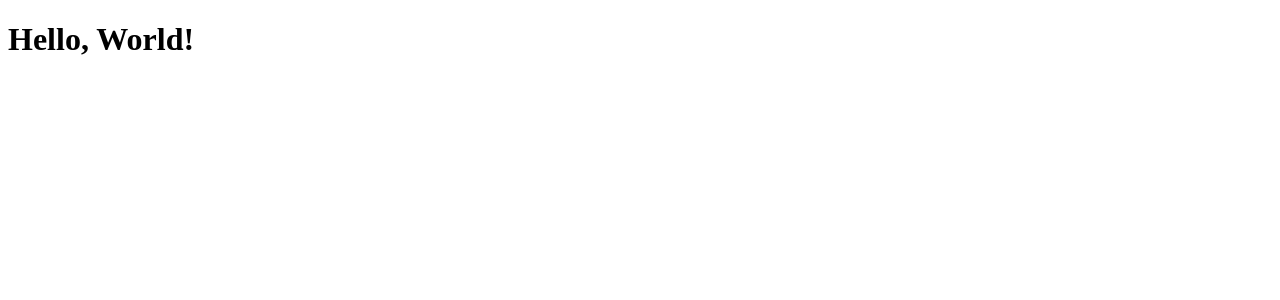
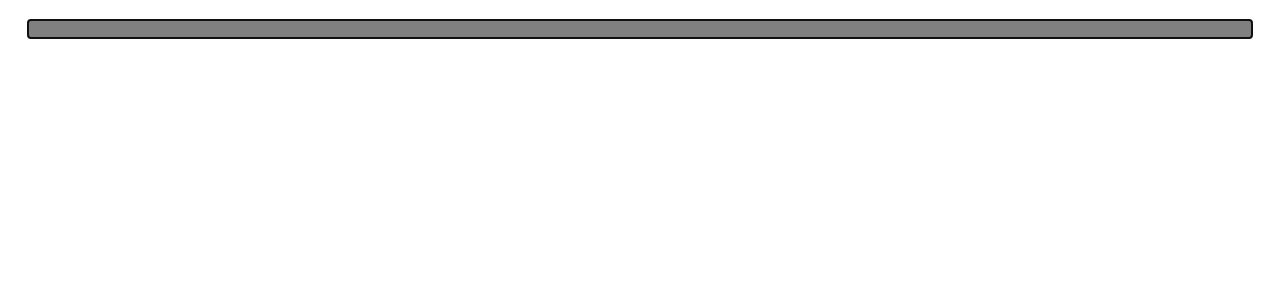
Before and after one commit to temlabs/TestingTextEditor, a React (Create React App) app: page / in a window 1280 px wide. Shown: the top 300 px of the page. Built offline with nearby package versions, Linux system fonts and the light colour scheme; the HTML template or start-up script is replaced by a standard one.

Commit message:
Added editable divs that can be produced with return key. Added functionality to select text accross these divs

```diff
--- a/src/App.tsx
+++ b/src/App.tsx
@@ -1,7 +1,9 @@
+import Editor from './Components/Editor'
 import { greet } from "./utils/greet";
+import './style.css'
 
 function App(): JSX.Element {
-  return <h1>{greet("World")}</h1>;
+  return <Editor></Editor>;
 }
 
 export default App;
--- /dev/null
+++ b/src/Components/Editor.tsx
@@ -0,0 +1,102 @@
+import React, { useEffect, useRef, useState } from "react"
+
+
+interface BlockNode {
+    id: number;
+    type: string;
+    startPos: number;
+    index: number;
+    children: BlockNode[]
+}
+
+export default function Editor(): JSX.Element {
+
+    const [editorText, setEditorText] = useState([{ id: 0, type: "paragraph", children: "" }])
+    const [focusId, setFocusId] = useState(0)
+    const [selectionModeOn, setSelectionModeOn] = useState(false)
+    const [selection, setSelection] = useState<Selection | null>(null)
+    const blockRef = useRef<HTMLDivElement>(null);
+
+    document.onkeydown = (e) => {
+        if (e.ctrlKey && e.key === 'b') {
+            return false
+        }
+    }
+
+    function handleKeyDown(e: React.KeyboardEvent) {
+        if (e.key === 'Enter') {
+            e.preventDefault()
+        }
+        else if (e.ctrlKey && e.key === 'b') {
+            console.log("EASY")
+            return
+        }
+
+
+
+    }
+
+    function handleKeyUp(e: React.KeyboardEvent, objectId: number) {
+        if (e.key === 'Enter') {
+            createNewBlock(e, objectId)
+        }
+    }
+
+
+    function createNewBlock(e: React.KeyboardEvent, objectId: number) {
+        e.preventDefault()
+        const newState = [...editorText]
+        newState[objectId].children = (e.currentTarget as HTMLDivElement).innerText
+        newState.push({ id: objectId + 1, type: "paragraph", children: "" })
+
+        setEditorText(newState)
+        setFocusId(objectId + 1)
+
+    }
+
+    function mouseUpHandler() {
+
+        if (window.getSelection()?.isCollapsed == false) {
+            setSelection(window.getSelection())
+        }
+    }
+
+    function mouseDownHandler() {
+        if (selection === null) { // there is no selection, so allow selecting
+            console.log("You're allowed to select")
+            setSelectionModeOn(true)
+        } else { //there is a selection, disallow selecting
+            setSelectionModeOn(false)
+            setSelection(null)
+        }
+    }
+
+    useEffect(() => {
+        blockRef.current?.focus()
+    }, [focusId])
+
+    useEffect(() => {
+        if (selection) {
+            selection.addRange(selection.getRangeAt(0))
+        }
+    }, [selectionModeOn])
+
+
+    return (
+        <>
+            {editorText.map((t) =>
+                <div
+                    tabIndex={1}
+                    ref={focusId === t.id ? blockRef : undefined}
+                    className="editor" key={t.id}
+                    onKeyDown={e => handleKeyDown(e)}
+                    onKeyUp={(e) => handleKeyUp(e, t.id)}
+                    onMouseDown={() => mouseDownHandler()}
+                    onMouseUp={(() => mouseUpHandler())}
+                    contentEditable={!selectionModeOn}
+                    suppressContentEditableWarning={true}>
+                    {t.children}
+                </div>)}
+        </>
+    )
+}
--- /dev/null
+++ b/src/style.css
@@ -0,0 +1,4 @@
+.editor {
+    background-color: grey;
+    margin: 20px;
+}
```
